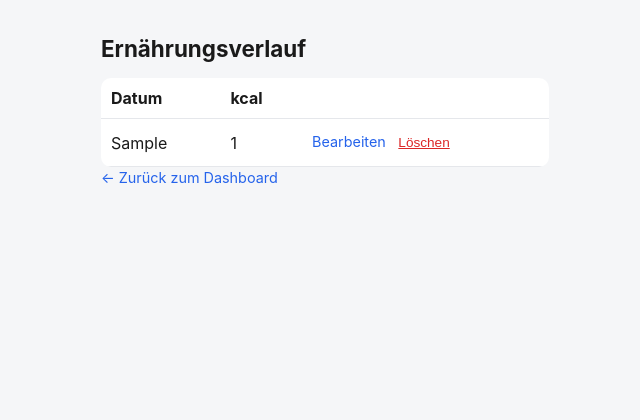
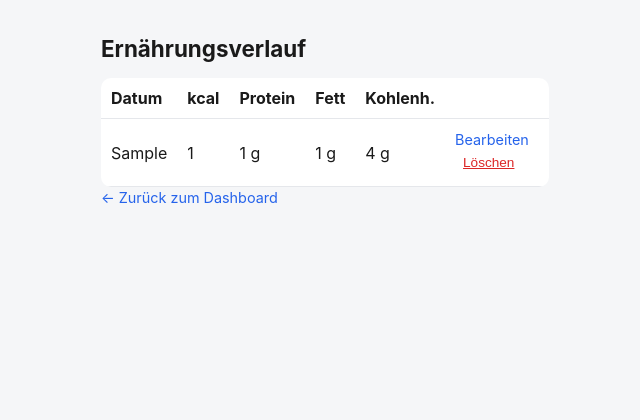
Before and after one commit to nd76yngdw9-ai/fitness-tracker, a Flask app: page /ernaehrung/verlauf in a window 1280 px wide. Shown: the top 420 px of the page, without its empty margins (315-955 px from the left). Run offline with Flask 3, Linux system fonts and the light colour scheme; tables that the repository leaves empty hold one stand-in row (values such as "Sample post").

Commit message:
Add files via upload

```diff
--- a/static/style.css
+++ b/static/style.css
@@ -214,6 +214,11 @@ h2 { font-size: 1rem; margin: 0 0 8px 0; color: var(--muted); }
     border-radius: 10px;
 }
 
+.table-wrapper {
+    overflow-x: auto;
+    -webkit-overflow-scrolling: touch;
+}
+
 .table {
     width: 100%;
     border-collapse: collapse;
--- a/templates/ernaehrung_verlauf.html
+++ b/templates/ernaehrung_verlauf.html
@@ -5,12 +5,23 @@
 <h1>Ernährungsverlauf</h1>
 
 {% if eintraege %}
+<div class="table-wrapper">
 <table class="table">
-    <tr><th>Datum</th><th>kcal</th><th></th></tr>
+    <tr>
+        <th>Datum</th>
+        <th>kcal</th>
+        <th>Protein</th>
+        <th>Fett</th>
+        <th>Kohlenh.</th>
+        <th></th>
+    </tr>
     {% for e in eintraege %}
     <tr>
         <td>{{ e["datum"] }}</td>
         <td>{{ e["kalorien"] }}</td>
+        <td>{{ "%g"|format(e["protein"]) ~ " g" if e["protein"] is not none else "–" }}</td>
+        <td>{{ "%g"|format(e["fett"]) ~ " g" if e["fett"] is not none else "–" }}</td>
+        <td>{{ "%g"|format(e["kohlenhydrate"]) ~ " g" if e["kohlenhydrate"] is not none else "–" }}</td>
         <td>
             <a href="{{ url_for('ernaehrung', datum=e['datum']) }}" class="link">Bearbeiten</a>
             <form method="post" action="{{ url_for('ernaehrung_loeschen', datum=e['datum']) }}"
@@ -21,6 +32,7 @@
     </tr>
     {% endfor %}
 </table>
+</div>
 {% else %}
 <p class="muted">Noch keine Einträge.</p>
 {% endif %}
```
